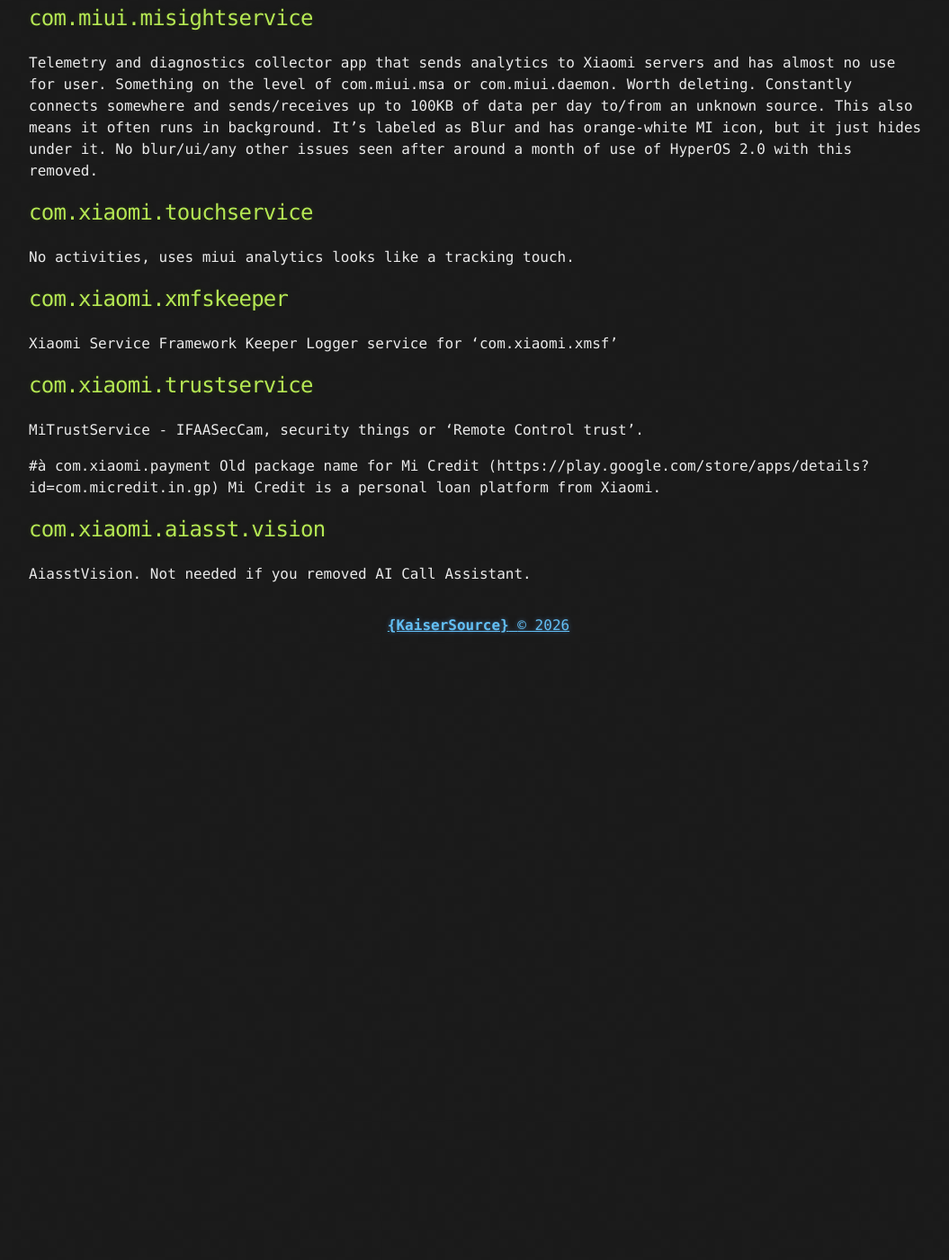
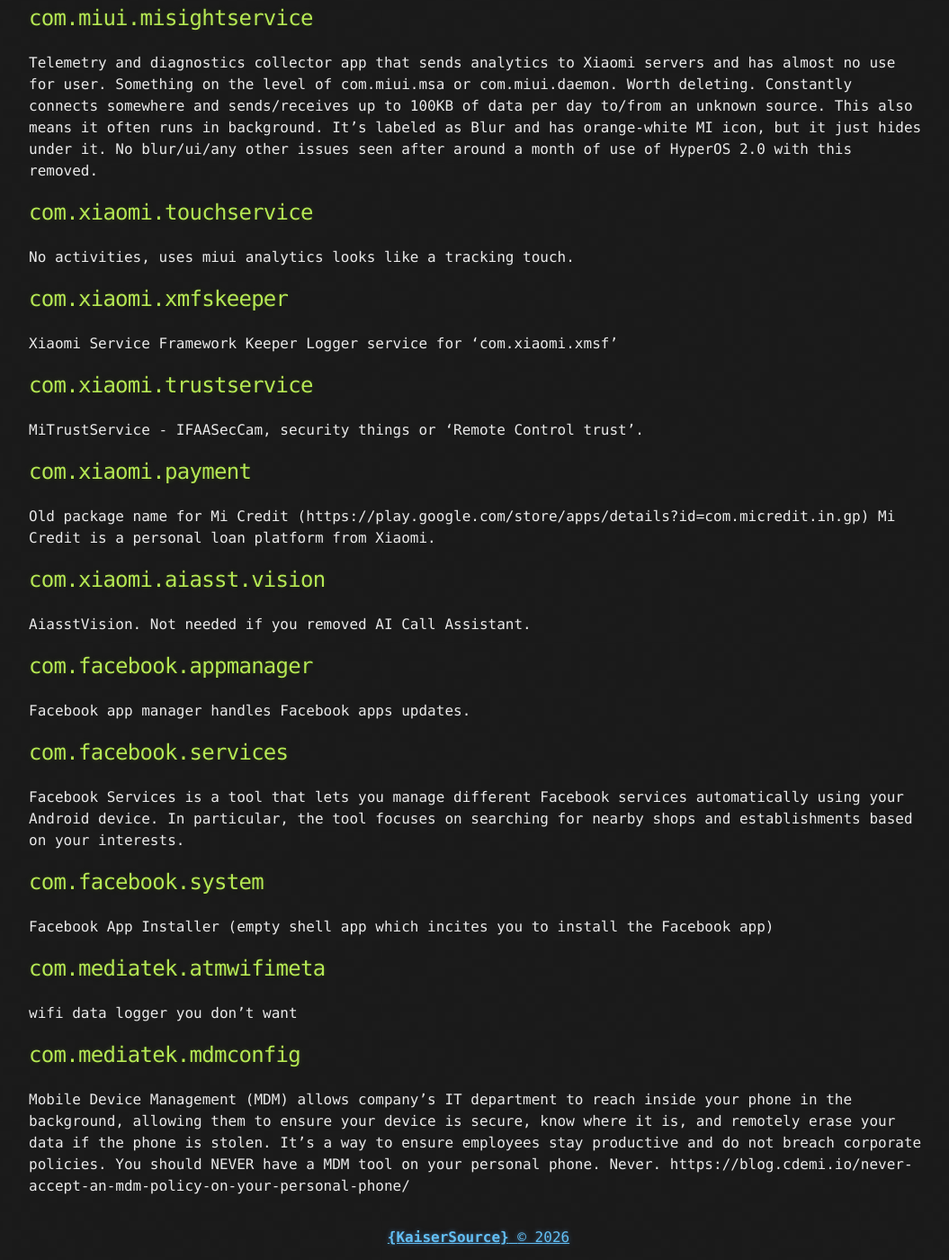
Before and after one commit to kaisersource/kaisersource.github.io, a Jekyll site: the page built from _posts/2026-05-26-debloating-xiaomi-15t..md, in a window 1280 px wide and 1400 px high, scrolled down 1414 px. Shown: the whole window at 90% size, without its empty margins (108-1163 px from the left). Built offline with Jekyll 4.4.1, drawn with Linux system fonts in a browser that asks for light colours; before the commit the page ends 2134 px from its top, so only the background shows below that; some of the changed text lies outside the part shown.

Commit message:
Revise app descriptions for Xiaomi debloating guide
Updated descriptions for various Xiaomi apps and services, including Facebook app manager and Mobile Device Management (MDM) details.

```diff
--- a/_posts/2026-05-26-debloating-xiaomi-15t..md
+++ b/_posts/2026-05-26-debloating-xiaomi-15t..md
@@ -7,7 +7,7 @@ Active Kernel Used: 2,058,684K (About 2.0 GB running the core OS).
 Active PSS Used: 5,203,233K (About 5.2 GB running your active apps).
 Lost Hardware RAM: 371,579K (About 0.36 GB for hardware components).
 
-Many Xiaomi devices come with Google apps I don't use. These are usually safe to uninstall directly from the app drawer, but their package names are included here for completeness:
+Many Xiaomi devices come with services and apps I don't use. These are usually safe to uninstall directly from the app drawer, but their package names are included here for completeness:
 
 ## com.mi.globalrowser
 Privacy nightmare. You really should use something else.
@@ -58,9 +58,28 @@ Logger service for 'com.xiaomi.xmsf'
 ## com.xiaomi.trustservice
 MiTrustService - IFAASecCam, security things or 'Remote Control trust'.
 
-#à com.xiaomi.payment
+## com.xiaomi.payment
 Old package name for Mi Credit (https://play.google.com/store/apps/details?id=com.micredit.in.gp)
 Mi Credit is a personal loan platform from Xiaomi.
 
 ## com.xiaomi.aiasst.vision
 AiasstVision. Not needed if you removed AI Call Assistant.
+
+## com.facebook.appmanager
+Facebook app manager handles Facebook apps updates.
+
+## com.facebook.services
+Facebook Services is a tool that lets you manage different Facebook services automatically using your Android device.
+In particular, the tool focuses on searching for nearby shops and establishments based on your interests.
+
+## com.facebook.system
+Facebook App Installer (empty shell app which incites you to install the Facebook app)
+
+## com.mediatek.atmwifimeta
+wifi data logger you don't want
+
+## com.mediatek.mdmconfig
+Mobile Device Management (MDM) allows company’s IT department to reach inside your phone in the background, allowing them to ensure
+your device is secure, know where it is, and remotely erase your data if the phone is stolen.
+It's a way to ensure employees stay productive and do not breach corporate policies. You should NEVER have a MDM tool on your personal phone. Never.
+https://blog.cdemi.io/never-accept-an-mdm-policy-on-your-personal-phone/
```
